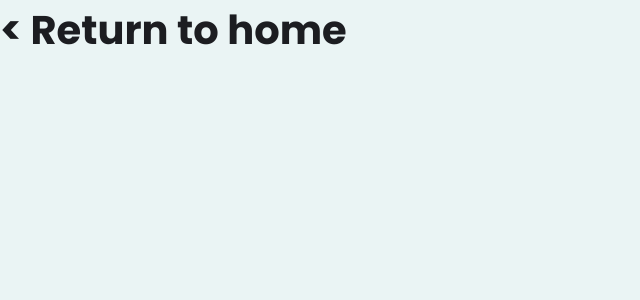
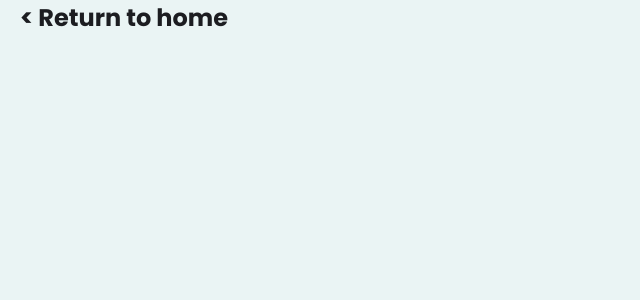
Before and after one commit to JobertDev27/Minku-ecommerce-site, a React (Vite) app: page /Cart in a window 1280 px wide. Shown: the top 300 px of the page, without its empty margins (0-640 px from the left). Built offline with nearby package versions, Linux system fonts and the light colour scheme; a web font is replaced by a local one.

Commit message:
fixed cart responsiveness

```diff
--- a/src/Global.css
+++ b/src/Global.css
@@ -416,11 +416,14 @@ footer {
 .home-link {
     text-decoration: none;
     font-weight: bold;
-    font-size: clamp(1.5rem, 5vw, 2.5rem);
+    font-size: 1.5rem;
+    padding: 20px;
 }
 
 .cart-item-grid {
     display: flex;
+    align-items: center;
+    justify-content: center;
     flex-wrap: wrap;
     gap: calc(10px + 2vw);
     padding: 5vw;
@@ -432,6 +435,7 @@ footer {
     display: flex;
     padding: 20px;
     gap: 20px;
+    width: 27vw;
     border: 1px black solid;
     box-shadow: 0px 10px 8px rgba(0, 0, 0, 0.219);
 }
@@ -439,10 +443,23 @@ footer {
 .cart-image-container {
     background-color: white;
     width: 128px;
+    height: 128px;
+}
+
+.cart-item-name {
+    max-width: 150px;
+    padding-bottom: 5px;
+    font-weight: 500;
+}
+
+.cart-item-price {
+    padding-bottom: 5px;
+    color: rgb(25, 146, 51);
 }
 
 .cart-image-container img {
     width: 100%;
+    height: 100%;
 }
 
 .cart-item-amount {
@@ -489,12 +506,20 @@ footer {
         align-items: center;
         margin-bottom: 30px;
     }
+
+    .cart-item-container {
+        width: 100%;
+    }
 }
 
 /* TABLETS */
 @media only screen and (min-width: 600px) and (max-width: 1200px) {
     .sellers-bg {
         margin-top: -20vh;
+    }
+
+    .cart-item-container {
+        width: 35vh;
     }
 }
 
```
